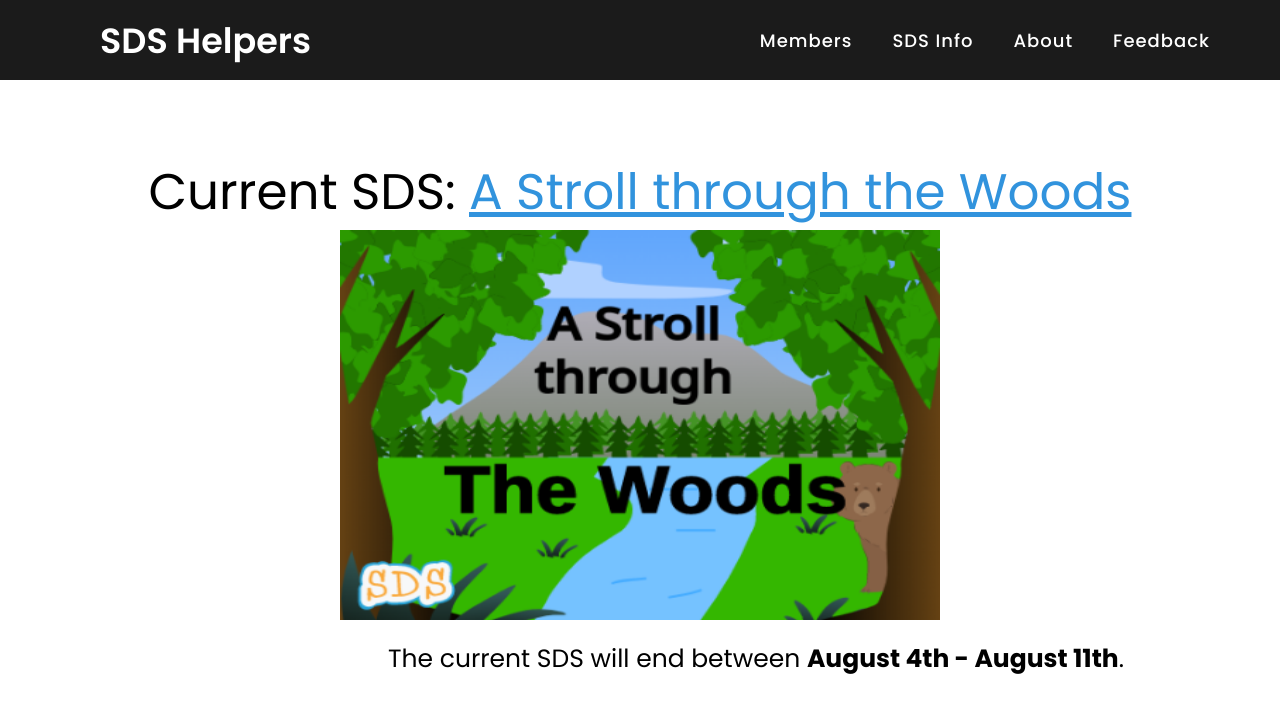
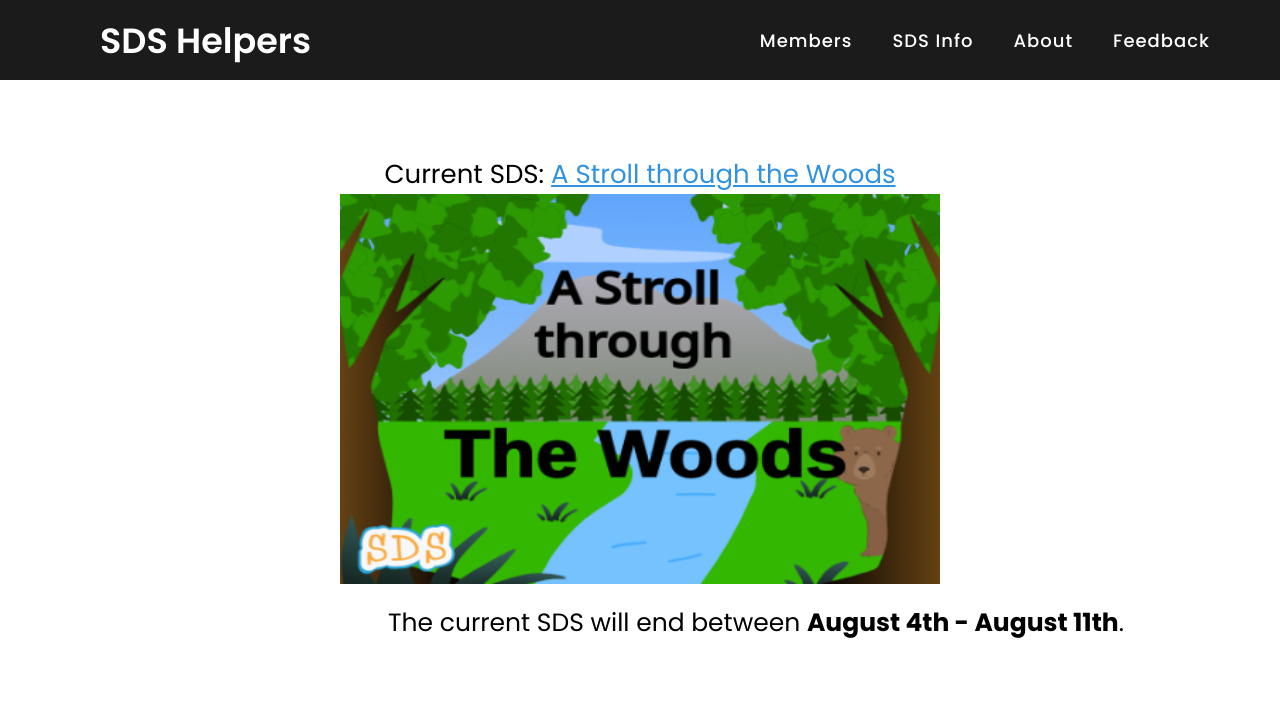
Before and after one commit to MaterArc/sdshelpers, a plain HTML site: page sds.html in a window 1280 px wide. Drawn offline with Linux system fonts and the light colour scheme.

Commit message:
Update styless.css

```diff
--- a/styless.css
+++ b/styless.css
@@ -96,7 +96,7 @@ input[type="checkbox"]{
   }
 }
 p {
-  font-size: 50px;
+  font-size: 26px;
   text-align: center;
   padding-top: 75px;
 }
```
